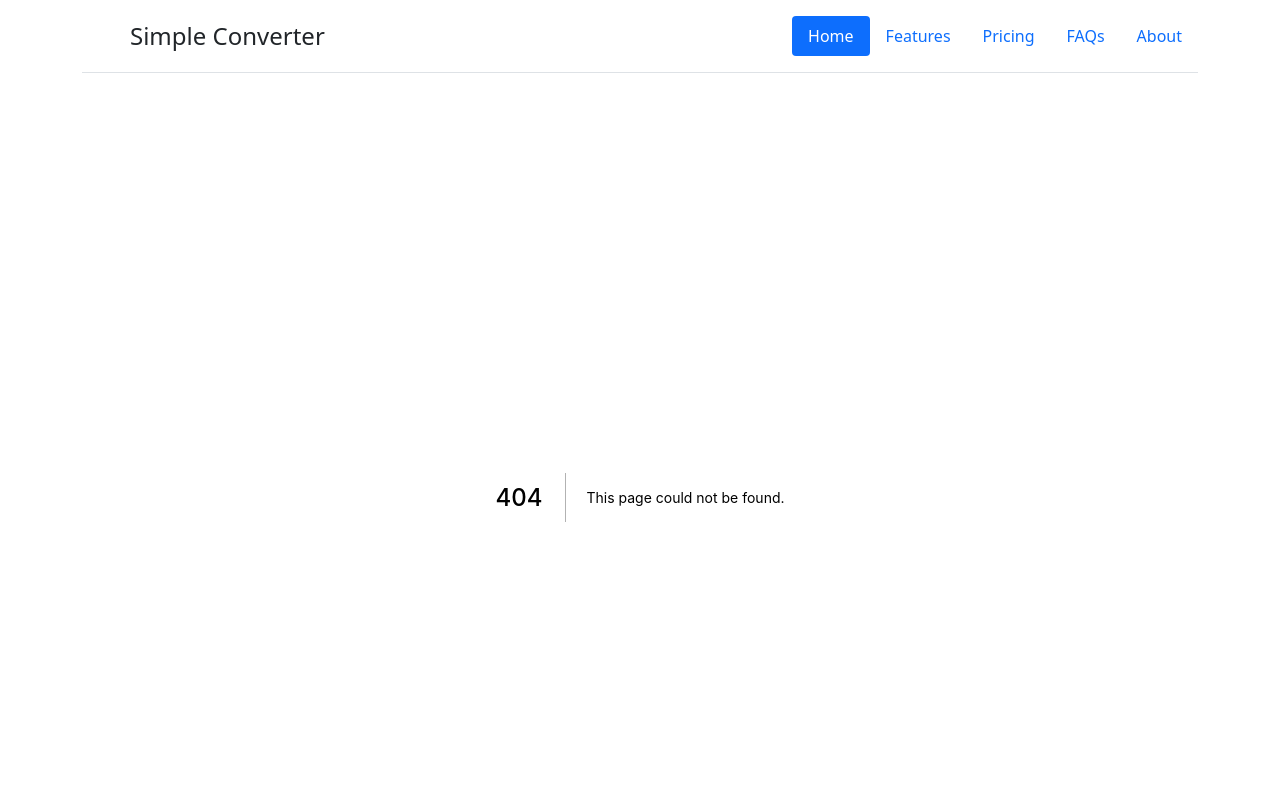
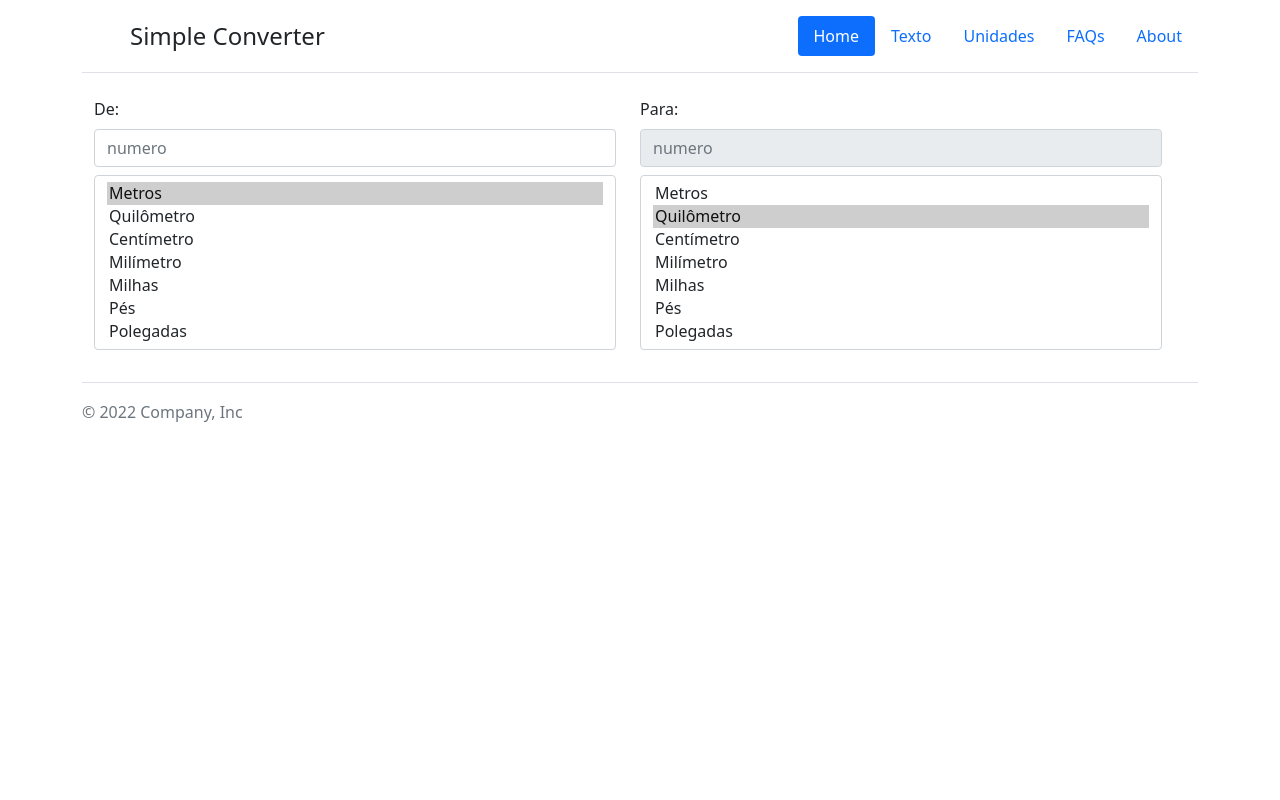
Before and after one commit to hugoluiz1984/conversores, a Next.js app: page /Unidades in a window 1280 px wide. Before the commit this address had no page. Shown: the top 800 px of the page. Built offline with nearby package versions, Linux system fonts and the light colour scheme.

Commit message:
Criação do conversor de unidades

```diff
--- a/components/Layout/index.js
+++ b/components/Layout/index.js
@@ -19,9 +19,9 @@ export default function Home({children}) {
         </p>
 
         <ul className="nav nav-pills">
-          <li className="nav-item"><a href="#" className="nav-link active" aria-current="page">Home</a></li>
-          <li className="nav-item"><a href="#" className="nav-link">Features</a></li>
-          <li className="nav-item"><a href="#" className="nav-link">Pricing</a></li>
+          <li className="nav-item"><a href="./" className="nav-link active" aria-current="page">Home</a></li>
+          <li className="nav-item"><a href="./Texto" className="nav-link">Texto</a></li>
+          <li className="nav-item"><a href="./Unidades" className="nav-link">Unidades</a></li>
           <li className="nav-item"><a href="#" className="nav-link">FAQs</a></li>
           <li className="nav-item"><a href="#" className="nav-link">About</a></li>
         </ul>
--- /dev/null
+++ b/pages/Unidades/index.js
@@ -0,0 +1,49 @@
+import React from 'react'
+
+export default function Numeros() {
+  return (
+    <div className='container'>
+        <div>
+        <div className="row align-items-start">
+          <div className='row'>
+            <div className='col'>
+              <label className="form-label">De:</label>
+              <input type="number" className="form-control" id="Numero" placeholder="numero" />
+            </div>
+            <div className='col'>
+              <label  className="form-label">Para:</label>
+              <input type="number" className="form-control" id="Numero" placeholder="numero" disabled={true} />
+            </div>
+          </div>
+          <div className='row mt-2'>
+            <div className='col'>
+              <select className="form-select" size="7" aria-label="size 3 select example">
+                <option value="0" defaultValue selected>Metros</option>
+                <option value="1">Quilômetro </option>
+                <option value="2">Centímetro</option>
+                <option value="3">Milímetro </option>
+                <option value="4">Milhas </option>
+                <option value="5">Pés </option>
+                <option value="6">Polegadas </option>
+              </select>
+            </div>
+            <div className='col'>
+            <select className="form-select" size="7" aria-label="size 3 select example">
+                <option value="0" >Metros</option>
+                <option value="1" defaultValue selected>Quilômetro </option>
+                <option value="2">Centímetro</option>
+                <option value="3">Milímetro </option>
+                <option value="4">Milhas </option>
+                <option value="5">Pés </option>
+                <option value="6">Polegadas </option>
+            </select>
+            </div>
+          </div>
+          <div className='row mt-2'>
+
+          </div>
+        </div>
+        </div>
+    </div>
+  )
+}
```
Also changed, not shown: pages/Texto/index.js (+22 -1 lines).
